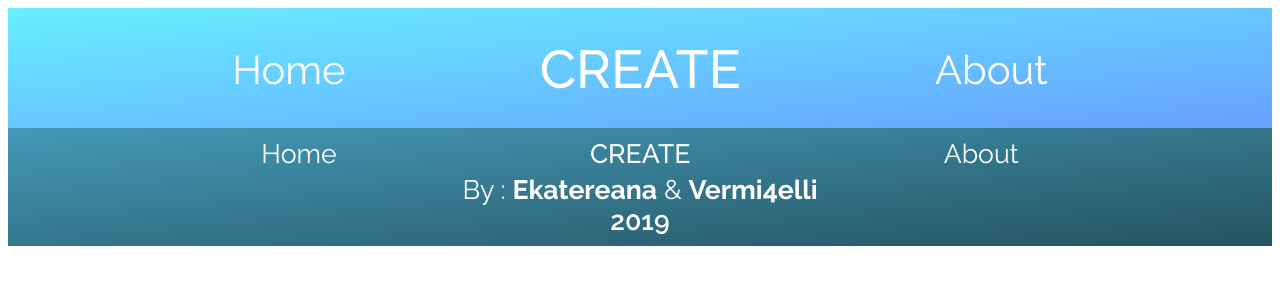
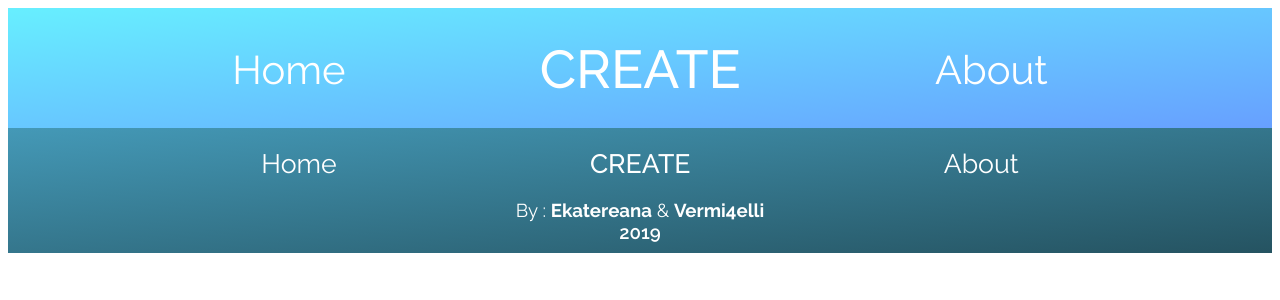
Before and after one commit to Ekatereana/Portfolio-constructor, a React (Create React App) app in the folder frontend/: page / in a window 1280 px wide. Shown: the top 300 px of the page. Built offline with nearby package versions, Linux system fonts and the light colour scheme.

Commit message:
Corrected the styling of the footer

```diff
--- a/frontend/src/Components/Footer/Footer.css
+++ b/frontend/src/Components/Footer/Footer.css
@@ -15,7 +15,7 @@
     width: 100%;
     background-image: none;
     background-color: initial;
-    margin: 10px 0 5px 0;
+    margin: 20px 0 20px 0;
 }
 
 .Footer a {
@@ -27,13 +27,14 @@
     color: black;
 }
 
-.Footer .Credits p {
-    color: white;
+.Footer .Credit {
+    font-size: 14pt;
 }
 
 .Footer .Credits {
     display: flex;
     flex-direction: row;
+    color: white;
 }
 
 .Footer .Year {
--- a/frontend/src/Components/Footer/Footer.js
+++ b/frontend/src/Components/Footer/Footer.js
@@ -11,17 +11,17 @@ const Footer = (props) => {
     <footer className="Footer">
       <Menu className="Menu"/>
       <div className="Credits">
-        <p>By :&nbsp;</p>
-        <a className={'github'} href="https://github.com/Ekatereana/">
+        <p className="Credit">By :&nbsp;</p>
+        <a className={'Credit'} href="https://github.com/Ekatereana/">
           <strong> Ekatereana</strong>
         </a>
-        <p>&nbsp;&&nbsp;</p>
-        <a href="https://github.com/vermi4elli/">
+        <p className="Credit">&nbsp;&&nbsp;</p>
+        <a className="Credit" href="https://github.com/vermi4elli/">
           <strong> Vermi4elli</strong>
         </a>
       </div>
       <div className="Year">
-        <p>2019</p>
+        <p className="Credit">2019</p>
       </div>
     </footer>
   );
```
